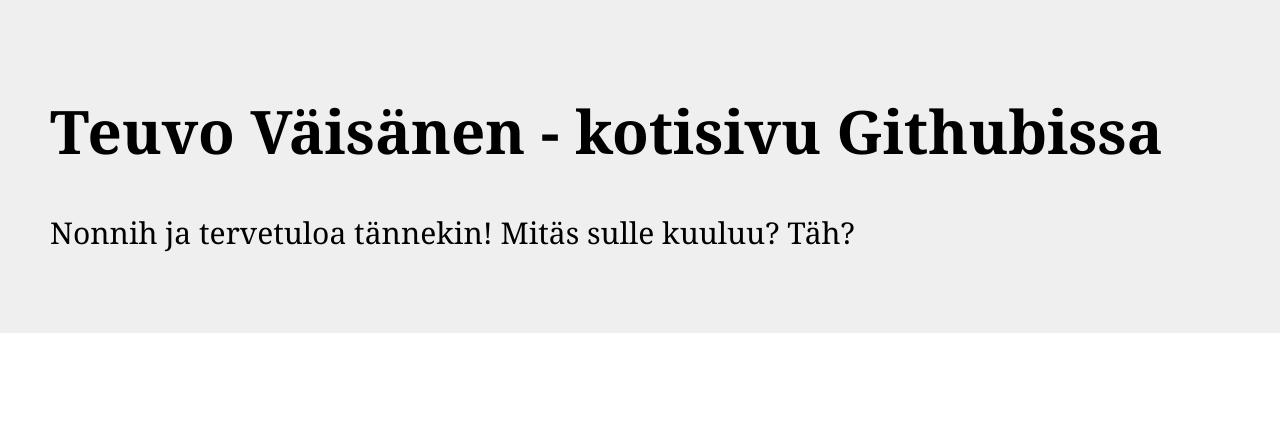
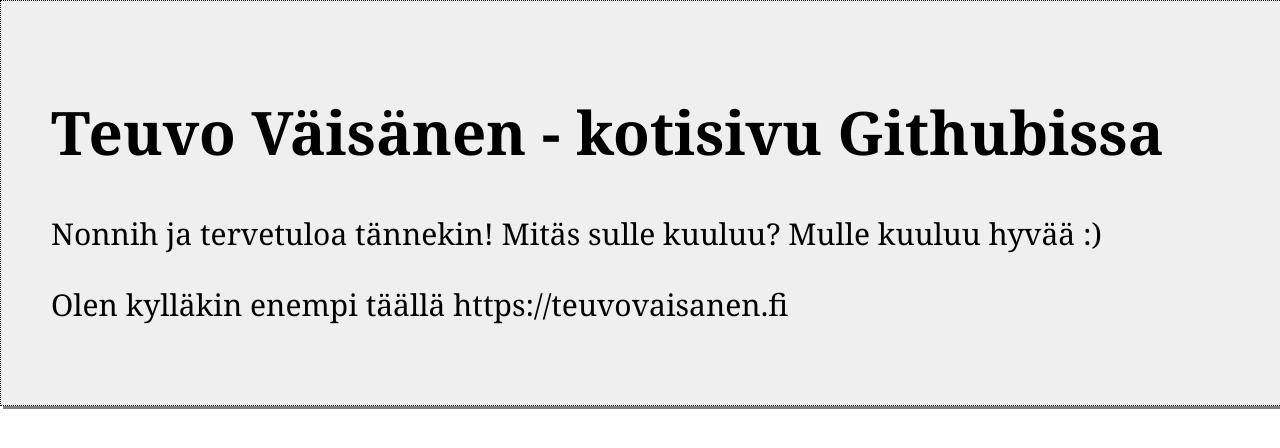
Before and after one commit to stedivee/stedivee.github.io, a plain HTML site: page index.html in a window 1280 px wide. Shown: the top 448 px of the page. Drawn offline with Linux system fonts and the light colour scheme.

Commit message:
muotoilua

```diff
--- a/index.html
+++ b/index.html
@@ -11,7 +11,8 @@
 <body>
   <div>
   <h1>Teuvo Väisänen - kotisivu Githubissa</h1>
- <p>Nonnih ja tervetuloa tännekin! Mitäs sulle kuuluu? Täh?</p>
+ <p>Nonnih ja tervetuloa tännekin! Mitäs sulle kuuluu? Mulle kuuluu hyvää :)</p>
+ <p>Olen kylläkin enempi täällä <a href="https://teuvovaisanen.fi"></a>https://teuvovaisanen.fi</a> </p>
   </div>
 </body>
 
--- a/styles.css
+++ b/styles.css
@@ -10,4 +10,6 @@ body div    {
     padding: 50px 50px;
     margin-left: auto;
     margin-right: auto;
+    border: 1px dotted black;
+    box-shadow: 3px 3px gray;
 }
```
